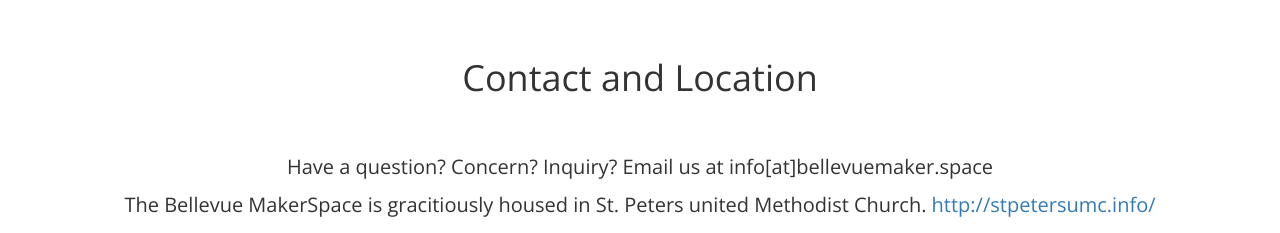
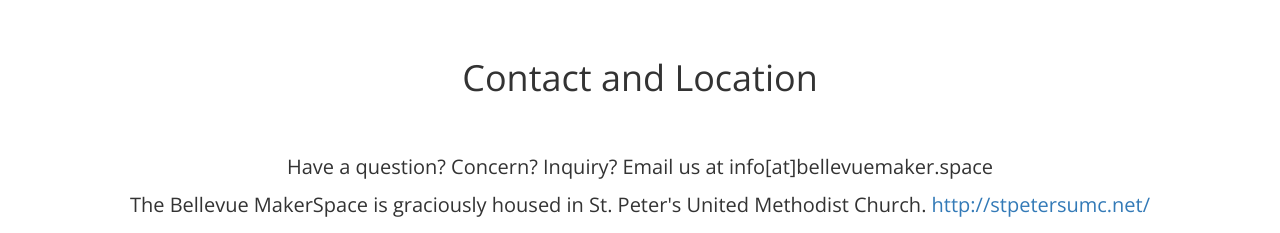
Before and after one commit to BellevueMakerSpace/Website, a plain HTML site: page contact.html in a window 1280 px wide. Shown: the part 562-795 px from the top of the page. Drawn offline with nearby package versions, Linux system fonts and the light colour scheme; some packages are replaced by stand-ins of ours.

```diff
--- a/contact.html
+++ b/contact.html
@@ -50,9 +50,9 @@
       </p>
 
       <p>
-        The Bellevue MakerSpace is gracitiously housed in St. Peters united Methodist Church.
-        <a href="http://stpetersumc.info/" target="_blank">
-          http://stpetersumc.info/
+        The Bellevue MakerSpace is graciously housed in St. Peter's United Methodist Church.
+        <a href="http://stpetersumc.net/" target="_blank">
+          http://stpetersumc.net/
         </a>
       </p>
 
```
